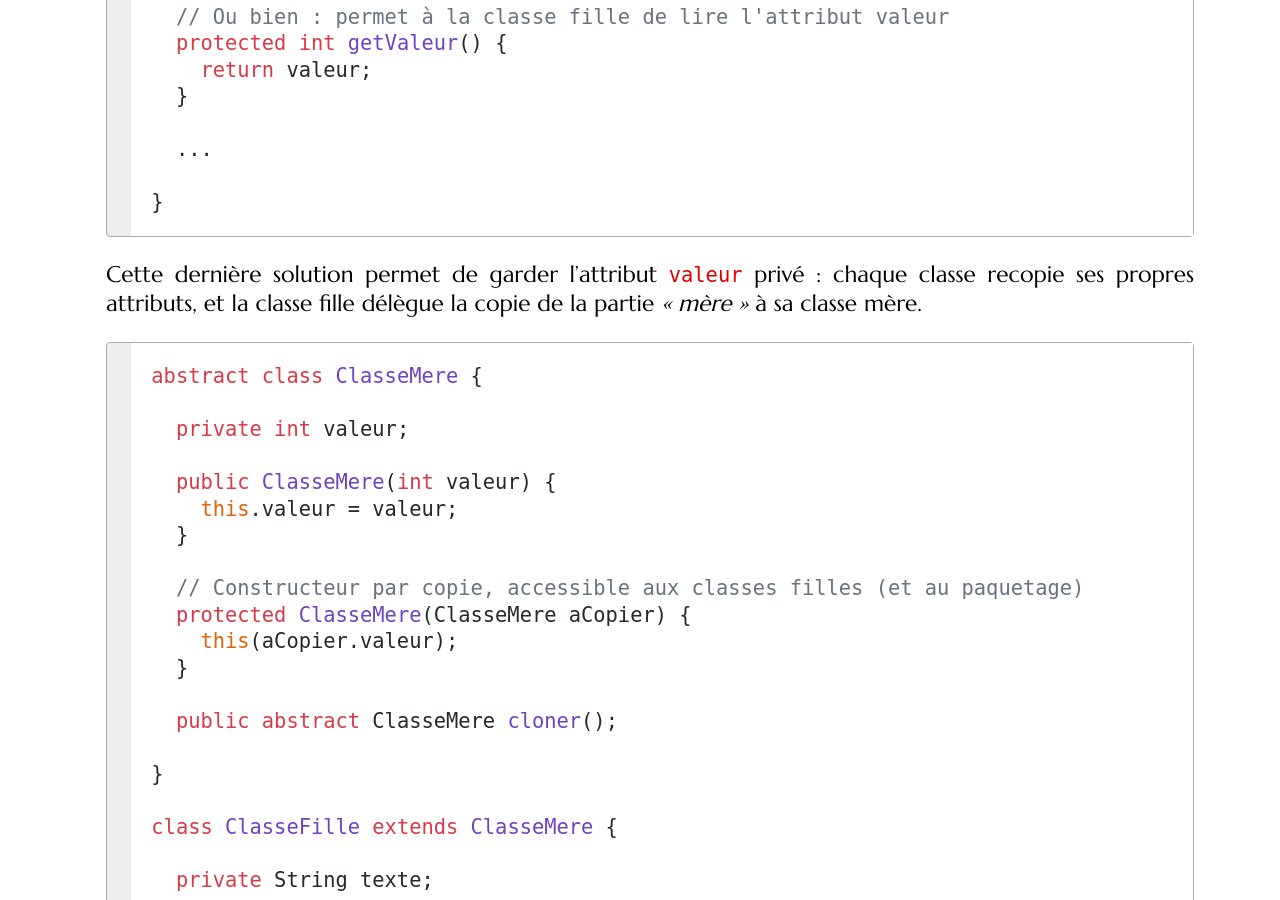
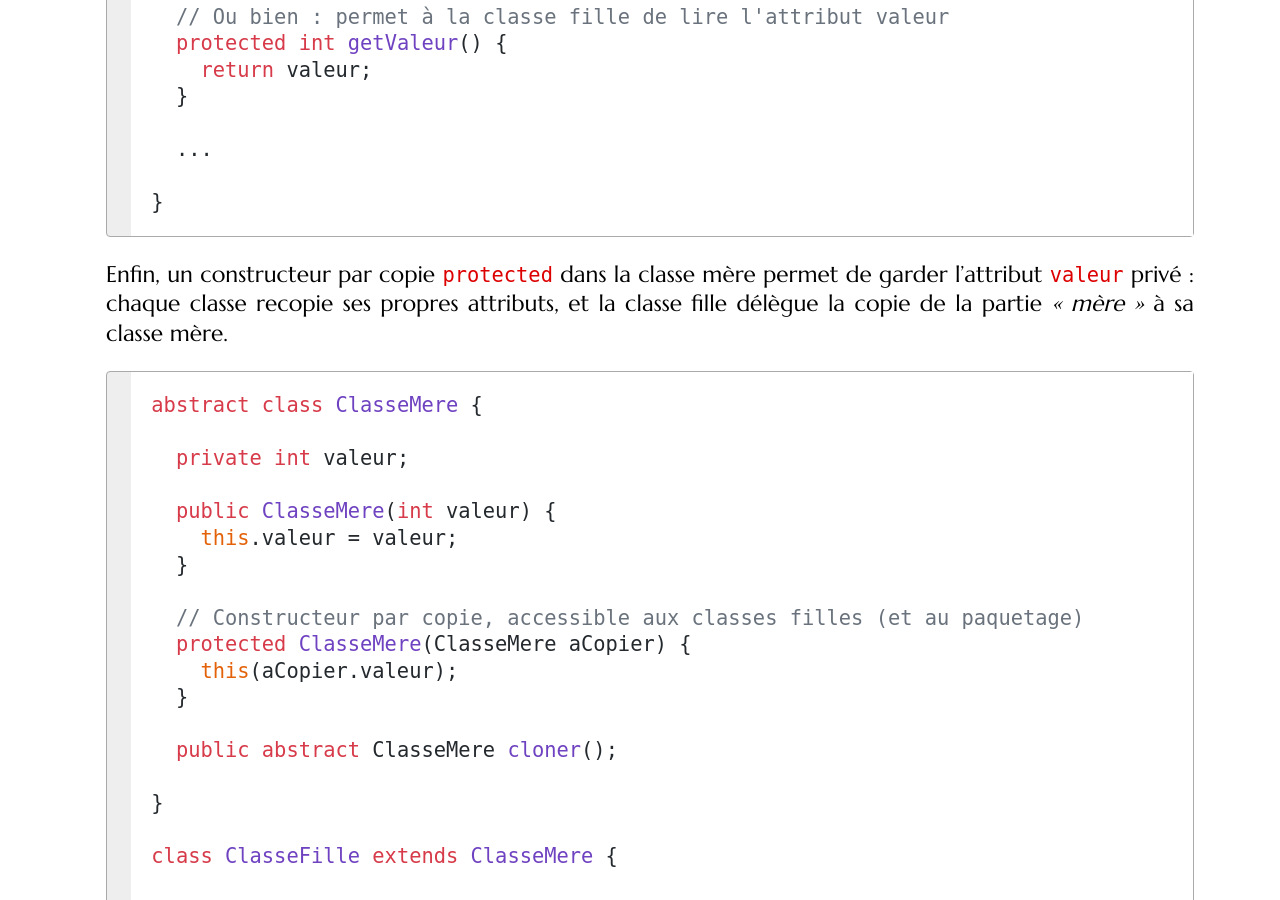
Before and after one commit to mgasquet/R304-QualiteDeveloppement, a Jekyll site: the page built from tutorials/tutorial4.md, in a window 1280 px wide and 900 px high, scrolled down 29999 px. Built offline with Jekyll 4.4.1, drawn with Linux system fonts in a browser that asks for light colours; some web fonts are replaced.

Commit message:
correction mineure

````diff
--- a/tutorials/tutorial4.md
+++ b/tutorials/tutorial4.md
@@ -11,7 +11,7 @@ Quand on parle de **design patterns** on fait généralement référence aux pat
 
 Pour rappel, un **design pattern** est une solution réutilisable et adaptable vis-à-vis d'un problème de conception logicielle assez récurrent. Un pattern est généralement présenté via un diagramme de classes de conception et un exemple d'implémentation. Un pattern a pour but d'être applicable et adaptable à n'importe quel projet ou contexte.
 
-Il existe d'autres types de design patterns (par exemple, les patterns GRASP) mais les plus connus et les plus utilisés sont ceux du **GoF** que nous allons explorer dans ce cours. Tous ces **patterns** permettent de renforcer l'application des principes **SOLID**. Par ailleurs, certains langages comme `Java` proposent (dans leur bibliothèque standard) des **classes** et **interfaces** permettant d'implémenter certains patterns **GoF** comme **itérateur** (`Iterator`), **observateur** (`PropertyChangeListener`, l'ancien `java.util.Observer` étant déprécié), **prototype** (`Cloneable`)....
+Il existe d'autres types de design patterns (par exemple, les patterns GRASP) mais les plus connus et les plus utilisés sont ceux du **GoF** que nous allons explorer dans ce cours. Tous ces **patterns** permettent de renforcer l'application des principes **SOLID**. Par ailleurs, certains langages comme `Java` proposent (dans leur bibliothèque standard) des **classes** et **interfaces** permettant d'implémenter certains patterns **GoF** comme **itérateur** (`Iterator`), **observateur** (`PropertyChangeListener`, l'ancien `java.util.Observer` étant déprécié), **prototype** (`Cloneable`)...
 
 Les design patterns **GoF** se divisent en trois catégories :
 
@@ -867,7 +867,7 @@ abstract class ClasseMere {
 }
 ```
 
-Cette dernière solution permet de garder l'attribut `valeur` privé : chaque classe recopie ses propres attributs, et la classe fille délègue la copie de la partie *« mère »* à sa classe mère.
+Enfin, un constructeur par copie `protected` dans la classe mère permet de garder l'attribut `valeur` privé : chaque classe recopie ses propres attributs, et la classe fille délègue la copie de la partie *« mère »* à sa classe mère.
 
 ```java
 abstract class ClasseMere {
@@ -2613,7 +2613,7 @@ Pour gérer l'instance concrète utilisée, on pourrait par exemple utiliser un
 Par exemple, imaginons que nous souhaitons que notre **Jeu**, à un instant t, ne fonctionne qu'avec des **Plaines** ou qu'avec des **Châteaux Hantés** :
 
 ```java
-// On transforme notre interface en classe abstraite : elle doit stocker l'instance concrète  de la fabrique utilisée dans un attribut statique modifiable, ce qu'une interface ne permet pas (ses attributs sont implicitement public static final)
+// On transforme notre interface en classe abstraite : elle doit stocker l'instance concrète de la fabrique utilisée dans un attribut statique modifiable, ce qu'une interface ne permet pas (ses attributs sont implicitement public static final)
 
 public abstract class AbstractNiveauFactory {
 
````
